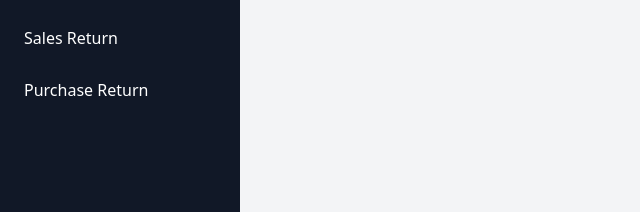
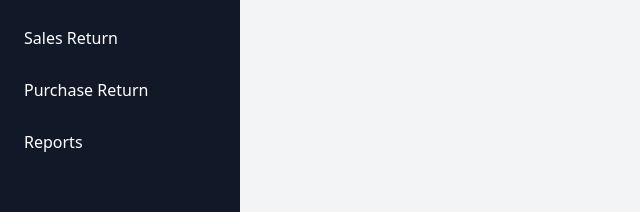
Before and after one commit to athirapattayil103-png/billing-system, a React (Vite) app: page /app in a window 1280 px wide. Shown: the part 310-522 px from the top of the page, without its empty margins (0-640 px from the left). Built offline with nearby package versions, Linux system fonts and the light colour scheme.

Commit message:
added reports pagee

```diff
--- a/src/components/Sidebar.jsx
+++ b/src/components/Sidebar.jsx
@@ -87,14 +87,28 @@ const Sidebar = () => {
     Sales Return
   </NavLink>
 </li>
+<li>
 <NavLink to="/app/purchase-return"
   className={({ isActive }) =>
       `block p-2 rounded ${
         isActive ? "bg-gray-700" : "hover:bg-gray-700"
       }`
     }
-  >Purchase Return</NavLink>
-
+  >Purchase Return
+  </NavLink>
+</li>
+       <li>
+  <NavLink
+    to="/app/sales-return"
+    className={({ isActive }) =>
+      `block p-2 rounded ${
+        isActive ? "bg-gray-700" : "hover:bg-gray-700"
+      }`
+    }
+  >
+    Reports
+  </NavLink>
+</li>
       </ul>
 
     </div>
```
